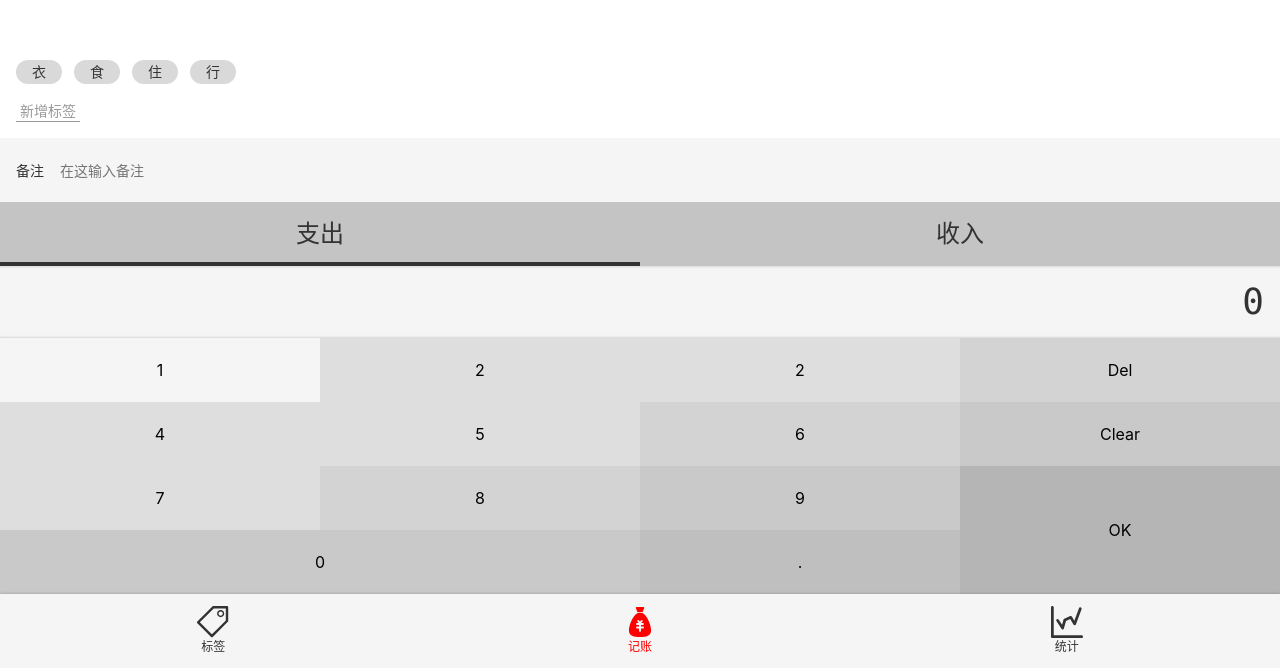
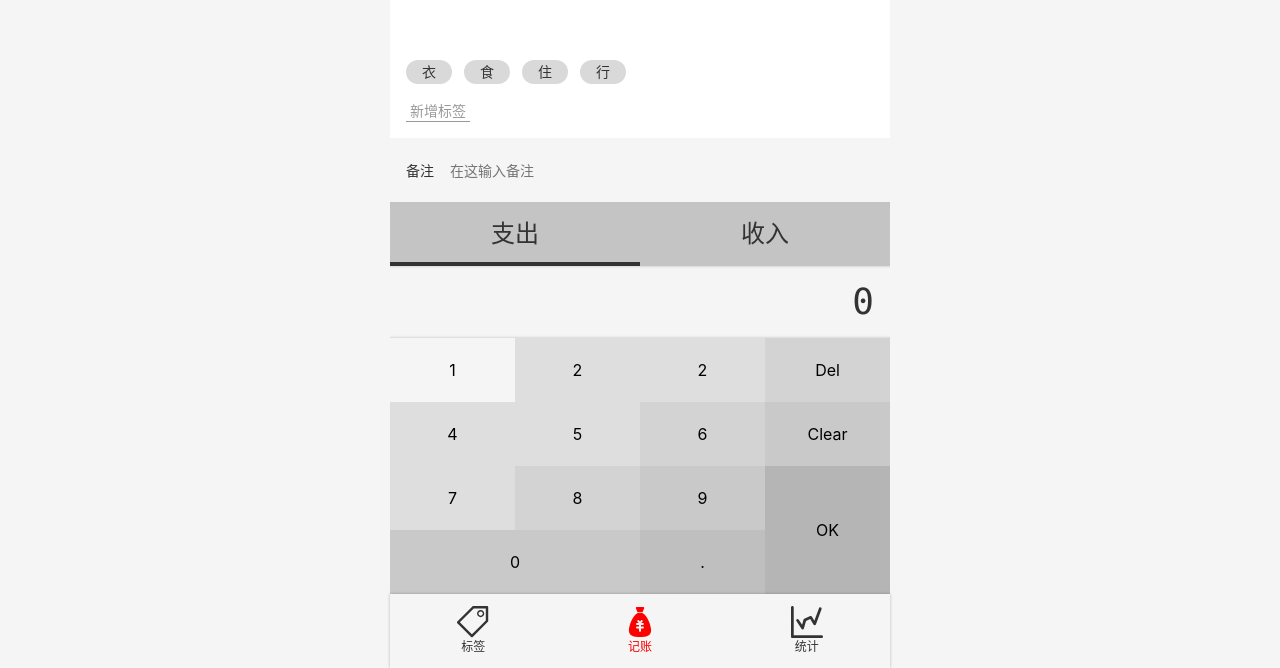
Before and after one commit to aaron950415/mmdiary, a Vue app: page /#/money in a window 1280 px wide. Shown: the part 132-800 px from the top of the page. Built offline with nearby package versions, Linux system fonts and the light colour scheme.

Commit message:
优化PC界面

```diff
--- a/src/App.vue
+++ b/src/App.vue
@@ -13,5 +13,9 @@ export default{
 <style lang="scss">
   @import "~@/assets/style/helper.scss";
   @import "~@/assets/style/reset.scss";
+#app{
+  max-width: 500px;
+  margin: 0 auto ;
+}
 
 </style>
```
Also changed, not shown: src/main.ts (line endings or trailing spaces).
